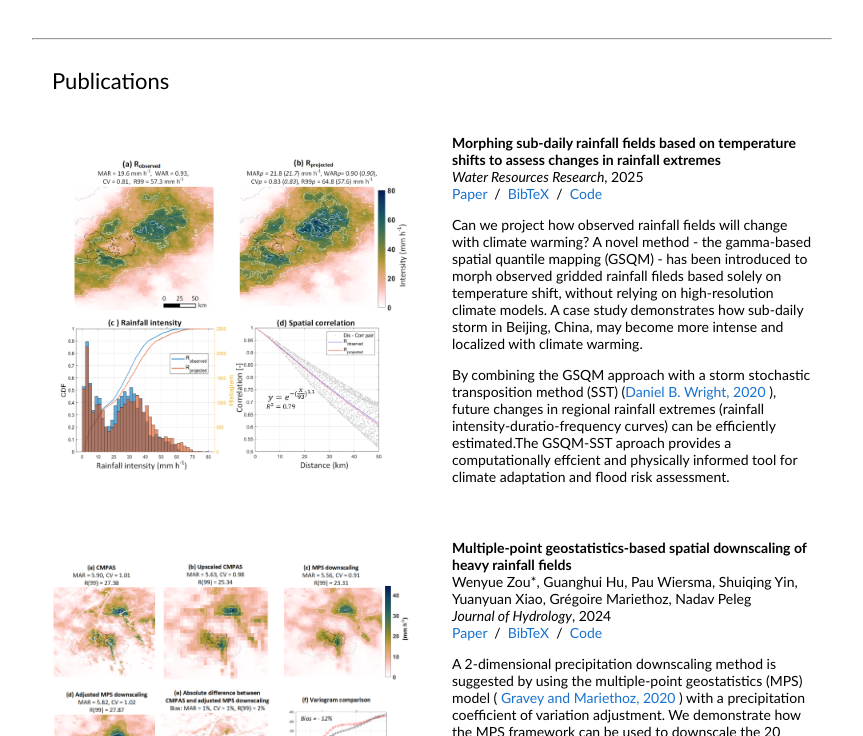
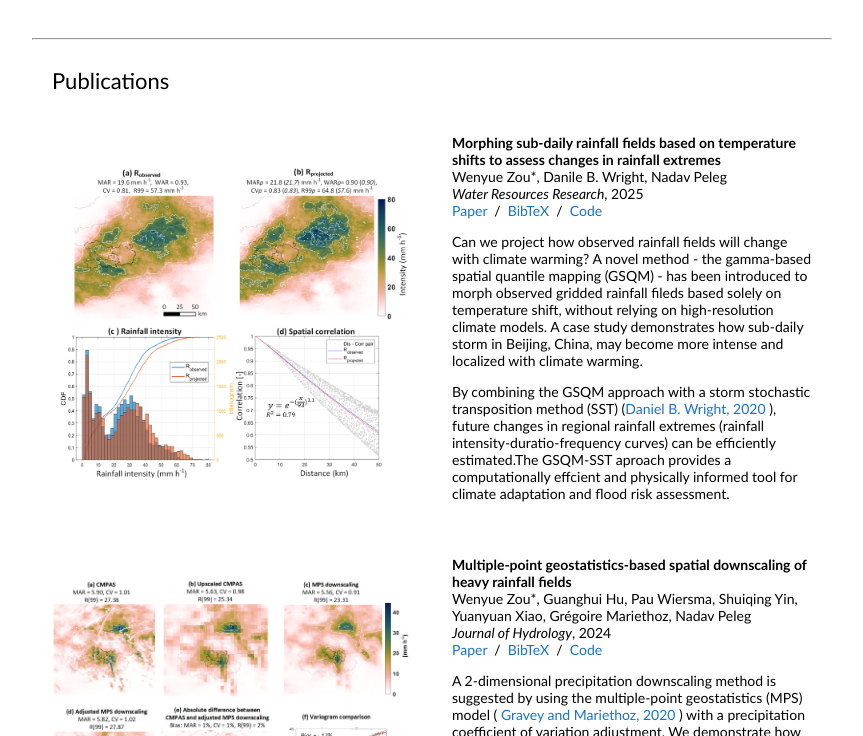
Before and after one commit to Wenyue24/wenyuezou.ch, a plain HTML site: page index.html in a window 1280 px wide. Shown: the part 585-1321 px from the top of the page, without its empty margins (208-1071 px from the left). Drawn offline with Linux system fonts and the light colour scheme.

Commit message:
Update index.html

```diff
--- a/index.html
+++ b/index.html
@@ -115,6 +115,8 @@
                 </td>
                 <td style="padding:20px;width:75%;vertical-align:middle">
                   <papertitle>Morphing sub-daily rainfall fields based on temperature shifts to assess changes in rainfall extremes </papertitle>
+                  <br>
+                  Wenyue Zou*, Danile B. Wright, Nadav Peleg
                   <br>
                   <em>Water Resources Research</em>, 2025
                   <br>
```
